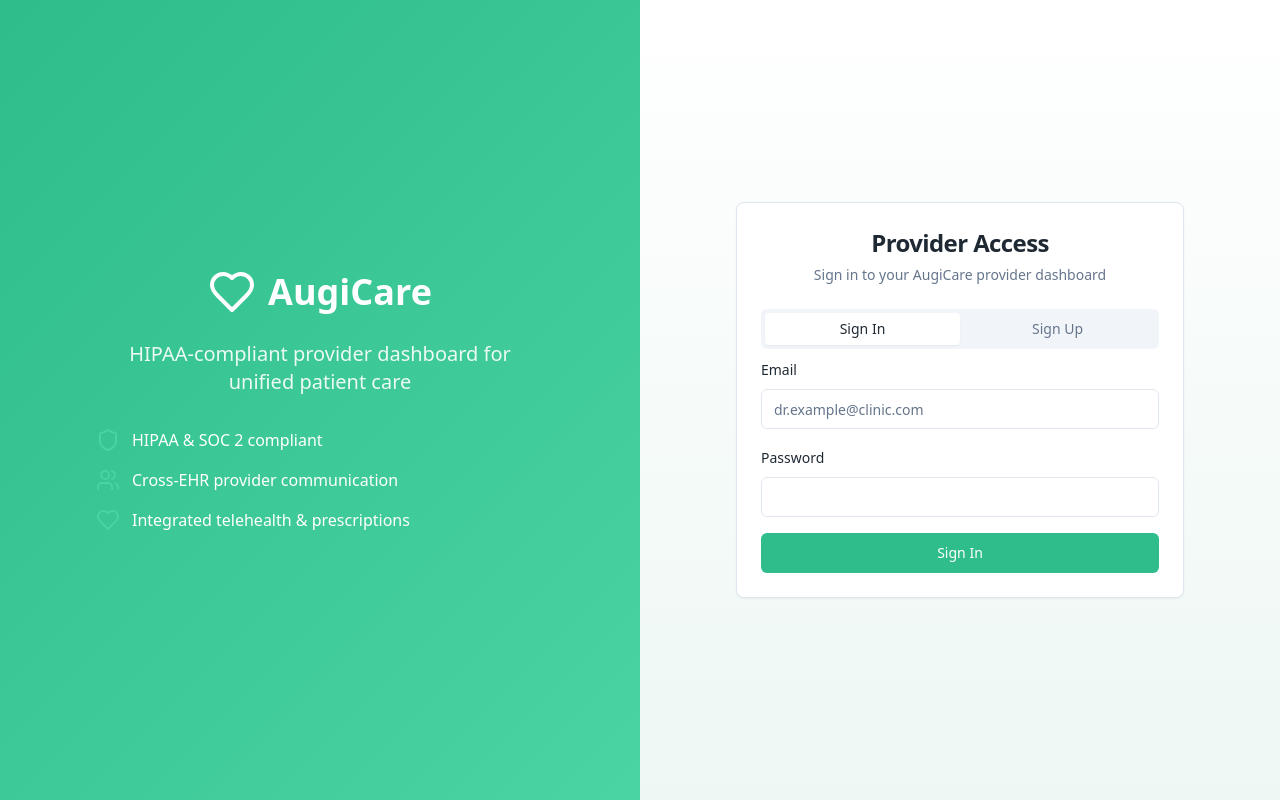
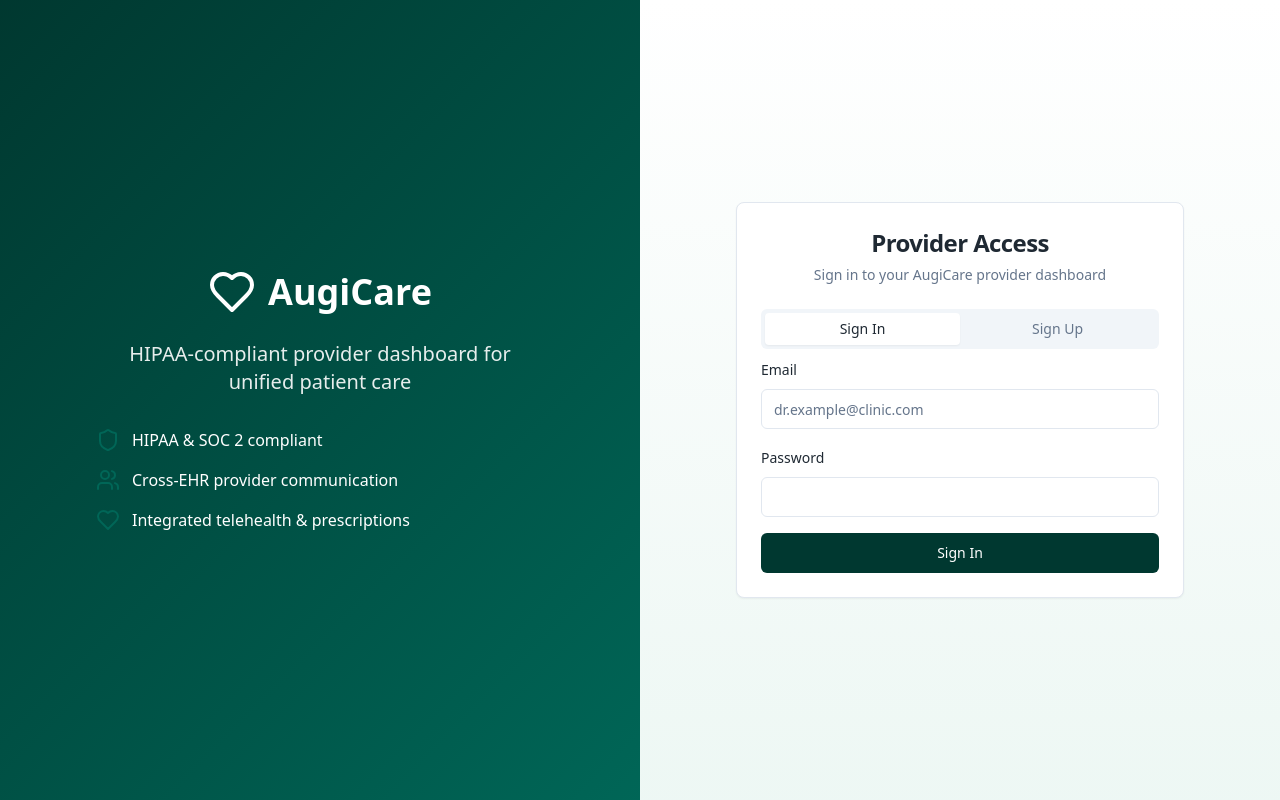
Before and after one commit to Cam-TEST-Account/augi-care-connect, a React (Vite) app: page /auth in a window 1280 px wide. Built offline with nearby package versions, Linux system fonts and the light colour scheme; the HTML template or start-up script is replaced by a standard one.

Commit message:
Update primary color and logo

```diff
--- a/src/components/layout/Sidebar.tsx
+++ b/src/components/layout/Sidebar.tsx
@@ -12,6 +12,7 @@ import {
   Activity,
   Video
 } from 'lucide-react';
+import augiLogo from '@/assets/augi-logo.png';
 
 const navigation = [
   { name: 'Dashboard', icon: Activity, href: '/' },
@@ -37,8 +38,8 @@ export const Sidebar: React.FC = () => {
       {/* Logo */}
       <div className="p-6 border-b border-border">
         <div className="flex items-center space-x-3">
-          <div className="w-8 h-8 bg-gradient-primary rounded-lg flex items-center justify-center">
-            <Shield className="w-5 h-5 text-primary-foreground" />
+          <div className="w-8 h-8 flex items-center justify-center">
+            <img src={augiLogo} alt="Augi Logo" className="w-8 h-8 rounded-lg" />
           </div>
           <div>
             <h1 className="text-lg font-semibold text-foreground">AugiCare</h1>
--- a/src/index.css
+++ b/src/index.css
@@ -17,10 +17,10 @@ All colors MUST be HSL.
     --popover: 0 0% 100%;
     --popover-foreground: 210 24% 16%;
 
-    /* Jade Green Primary */
-    --primary: 159 61% 46%;
+    /* Dark Teal Primary */
+    --primary: 171 100% 11%;
     --primary-foreground: 0 0% 100%;
-    --primary-glow: 159 61% 56%;
+    --primary-glow: 171 100% 20%;
 
     /* Healthcare-focused Secondary */
     --secondary: 210 40% 98%;
@@ -38,12 +38,12 @@ All colors MUST be HSL.
     --warning: 38 92% 50%;
     --warning-foreground: 0 0% 100%;
 
-    --success: 159 61% 46%;
+    --success: 171 100% 11%;
     --success-foreground: 0 0% 100%;
 
     --border: 214 32% 91%;
     --input: 214 32% 91%;
-    --ring: 159 61% 46%;
+    --ring: 171 100% 11%;
 
     /* Healthcare-specific colors */
     --medical-blue: 217 91% 60%;
```
Also changed, not shown: src/assets/augi-logo.png (added).
